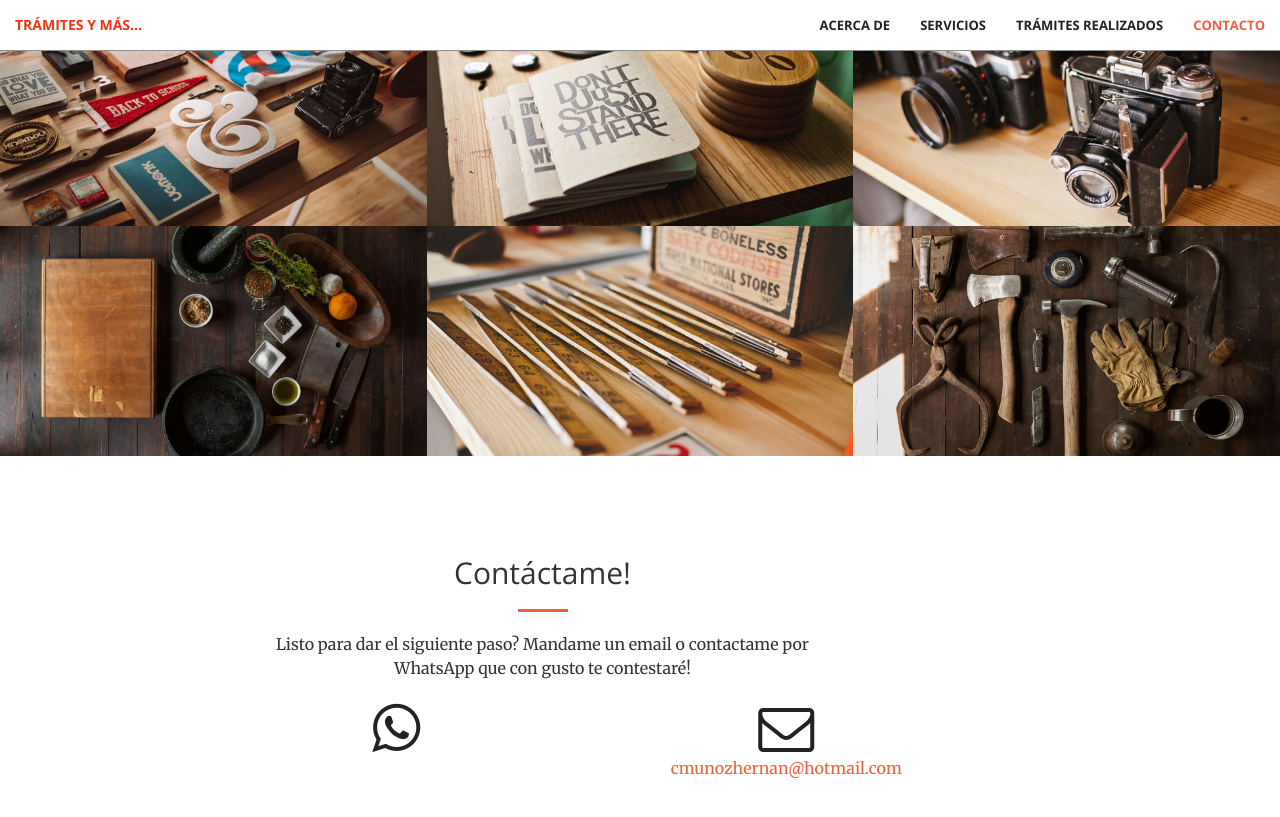
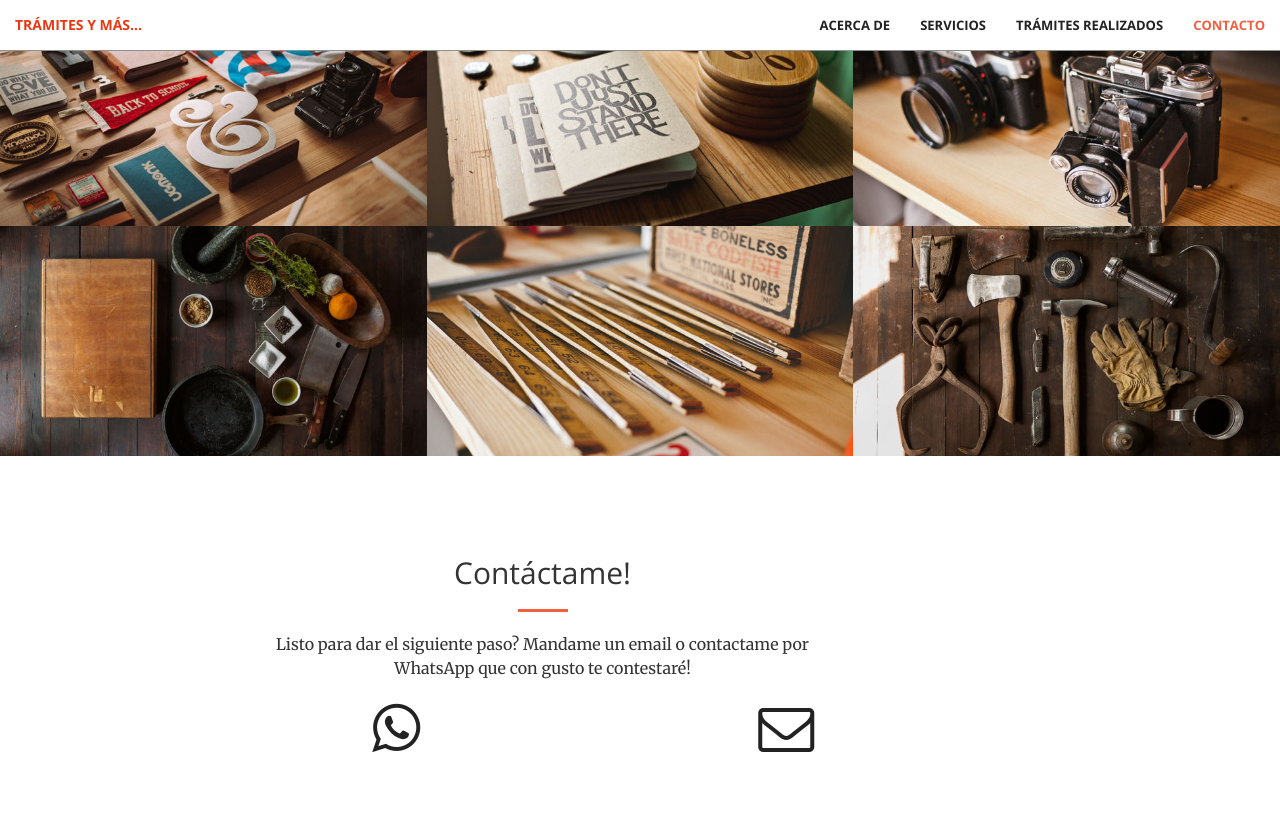
Before and after one commit to clmunoz/tramites, a Jekyll site: the page built from index.html, in a window 1280 px wide and 900 px high, scrolled down 1811 px. Shown: the top 817 px of the window. Built offline with Jekyll 4.4.1, drawn with Linux system fonts in a browser that asks for light colours.

Commit message:
Update contact.html

```diff
--- a/_includes/contact.html
+++ b/_includes/contact.html
@@ -15,7 +15,7 @@
         <div class="col-lg-3 col-lg-offset-1 text-center">
             <a href="mailto:{{ site.email }}">
             <i class="fa fa-envelope-o fa-3x wow bounceIn" data-wow-delay=".1s"></i>
-                <p>{{ site.email }}</p>
+                <p></p>
             </a>
         </div>
 
```
